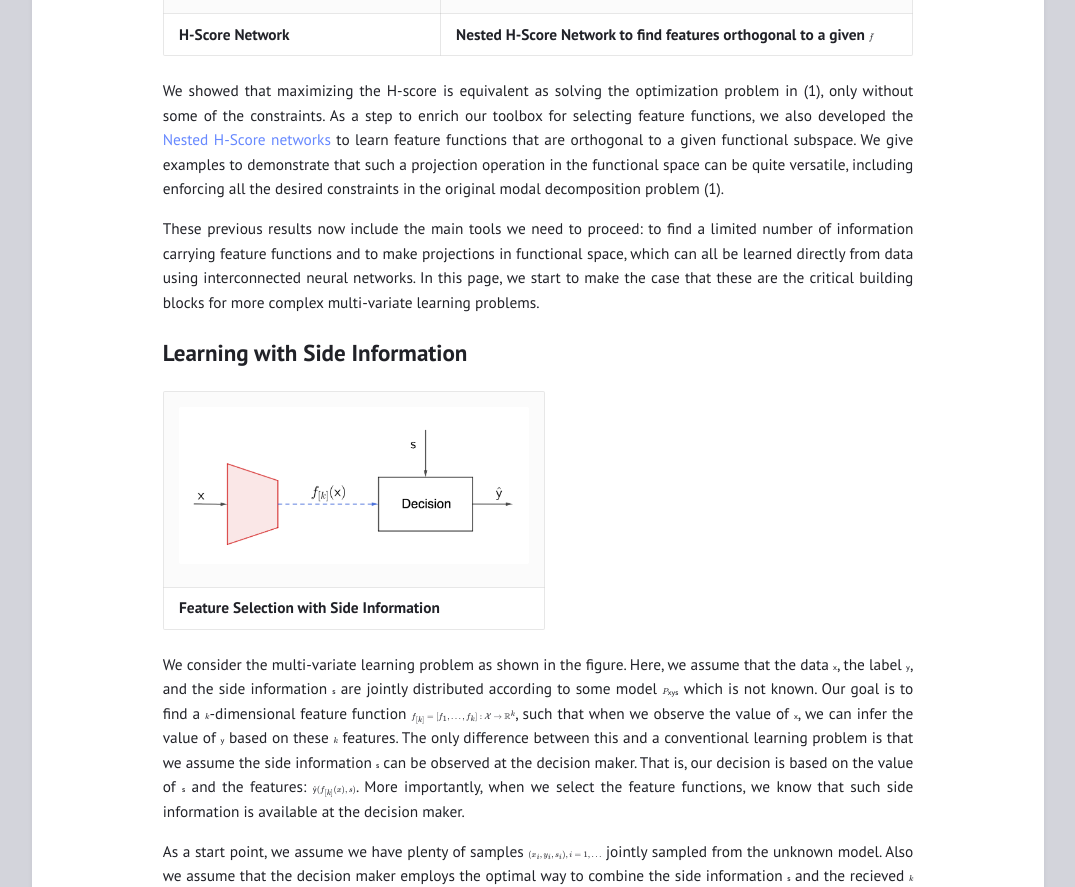
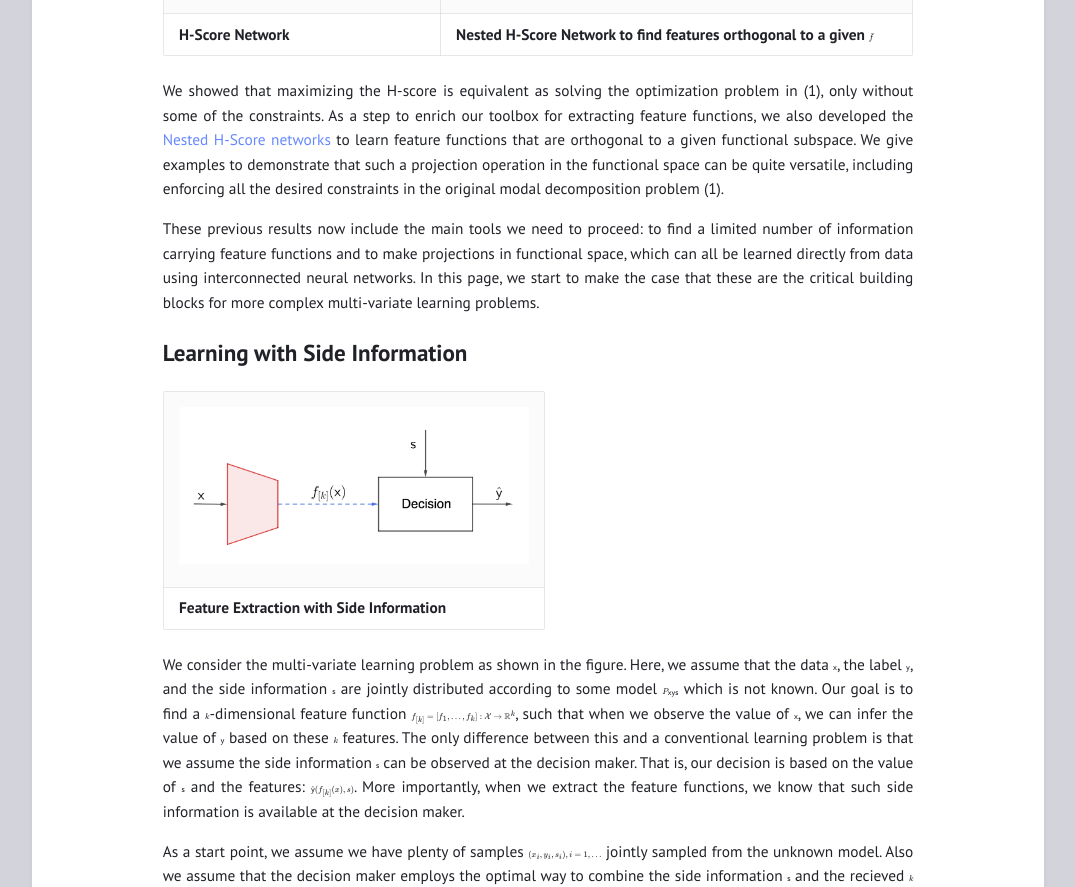
Before and after one commit to gilearning/gilearning.github.io, a Jekyll site: the page built from _posts/2022-09-15-SideInfo.md, in a window 1280 px wide and 1400 px high, scrolled down 1143 px. Shown: the part 179-1066 px from the top of the window, without its empty margins (102-1177 px from the left). Built offline with Jekyll 4.4.1, drawn with Linux system fonts in a browser that asks for light colours; formulas are drawn with MathJax 3; some of the changed text lies outside the part shown.

Commit message:
Update 2022-09-15-SideInfo.md
select -> extract

```diff
--- a/_posts/2022-09-15-SideInfo.md
+++ b/_posts/2022-09-15-SideInfo.md
@@ -9,7 +9,7 @@
 {:toc}
 
 > ### The Key Points
->  We introduce our first  multi-variate feature extraction problem, the problem of learning with side information. Here, we wish to select a $k$-dimensional feature of the data $\mathsf x$ that carries useful information to infer the value of the label $\mathsf y$, while excluding the information that a jointly distributed side information $\mathsf s$ can provide. We use this example to develop the underlying geometric structure of multi-variate dependence, and demonstrate how to use the nested H-Score networks to make projections according to these structures to get good solutions.
+>  We introduce our first  multi-variate feature extraction problem, the problem of learning with side information. Here, we wish to extract a $k$-dimensional feature of the data $\mathsf x$ that carries useful information to infer the value of the label $\mathsf y$, while excluding the information that a jointly distributed side information $\mathsf s$ can provide. We use this example to develop the underlying geometric structure of multi-variate dependence, and demonstrate how to use the nested H-Score networks to make projections according to these structures to get good solutions.
 
 ## Previously
 We started by observing that the dependence between two random variables $\mathsf x$ and $\mathsf y$ can be decomposed into a number of modes, each mode as a simple correlation between a feature $f_i(\mathsf x)$ and a feature $g_i(\mathsf y)$. We formulated the [modal decomposition](https://gilearning.github.io/ModalDecomposition/) as the optimization problem
@@ -31,16 +31,16 @@
 |![test image](/assets/Hscorenetwork.png){: width="250" }|![test image](/assets/nested H2.png){: width="450" }|
 |<b> H-Score Network </b>|<b> Nested H-Score Network to find features orthogonal to a given $\bar{f}$ </b>|
 
-We showed that maximizing the H-score is equivalent as solving the optimization problem in (1), only without some of the constraints. As a step to enrich our toolbox for selecting feature functions, we also developed the [Nested H-Score networks](https://gilearning.github.io/NestedHScore/) to learn feature functions that are orthogonal to a given functional subspace. We give examples to demonstrate that such a projection operation in the functional space can be quite versatile, including enforcing all the desired constraints in the original modal decomposition problem (1).
+We showed that maximizing the H-score is equivalent as solving the optimization problem in (1), only without some of the constraints. As a step to enrich our toolbox for extracting feature functions, we also developed the [Nested H-Score networks](https://gilearning.github.io/NestedHScore/) to learn feature functions that are orthogonal to a given functional subspace. We give examples to demonstrate that such a projection operation in the functional space can be quite versatile, including enforcing all the desired constraints in the original modal decomposition problem (1).
 
 These previous results now include the main tools we need to proceed: to find a limited number of information carrying feature functions and to make projections in functional space, which can all be learned directly from data using interconnected neural networks. In this page, we start to make the case that these are the critical building blocks for more complex multi-variate learning problems.
 
 ## Learning with Side Information
 
 |![test image](/assets/sideinfo.png){: width="350" }|
-|<b> Feature Selection with Side Information </b>|
+|<b> Feature Extraction with Side Information </b>|
 
-We consider the multi-variate learning problem as shown in the figure. Here, we assume that the data $\mathsf x$, the label $\mathsf y$, and the side information $\mathsf s$ are jointly distributed according to some model $P_{\mathsf {xys}}$ which is not known. Our goal is to find a $k$-dimensional feature function $f_{[k]} = [f_1, \ldots, f_k] : \mathcal X \to \mathbb R^k$, such that when we observe the value of $\mathsf x$, we can infer the value of $\mathsf y$ based on these $k$ features. The only difference between this and a conventional learning problem is that we assume the side information $\mathsf s$ can be observed at the decision maker. That is, our decision is based on the value of $\mathsf s$ and the features: $\widehat{\mathsf y} (f_{[k]}(x), s)$. More importantly, when we select the feature functions, we know that such side information is available at the decision maker.
+We consider the multi-variate learning problem as shown in the figure. Here, we assume that the data $\mathsf x$, the label $\mathsf y$, and the side information $\mathsf s$ are jointly distributed according to some model $P_{\mathsf {xys}}$ which is not known. Our goal is to find a $k$-dimensional feature function $f_{[k]} = [f_1, \ldots, f_k] : \mathcal X \to \mathbb R^k$, such that when we observe the value of $\mathsf x$, we can infer the value of $\mathsf y$ based on these $k$ features. The only difference between this and a conventional learning problem is that we assume the side information $\mathsf s$ can be observed at the decision maker. That is, our decision is based on the value of $\mathsf s$ and the features: $\widehat{\mathsf y} (f_{[k]}(x), s)$. More importantly, when we extract the feature functions, we know that such side information is available at the decision maker.
 
 As a start point, we assume we have plenty of samples $(x_i, y_i, s_i), i=1, \ldots$ jointly sampled from the unknown model. Also we assume that the decision maker employs the optimal way to combine the side information $\mathsf s$ and the recieved $k$ features of $\mathsf x$ to estimate the value of $\mathsf y$. We can imagine a neural network is used to learn this decision function perfectly. The focus of this problem is how to find the $k$ feature functions to best facilitate this decision making.
 
@@ -85,7 +85,7 @@
 
 As we stated in the [properties of modal decomposition](https://gilearning.github.io/ModalDecomposition/#properties-of-modal-decomposition), under the local assumption, we have $\Vert \mathrm{PMI}_{\mathsf {x; s,y}}\Vert^2  \approx 2\cdot I(\mathsf x; \mathsf {s,y})$. Here one can show an additional fact that $\Vert \pi_M\Vert^2 \approx 2 \cdot I(\mathsf x; \mathsf s)$. From that, we also have $\Vert \pi_c \Vert^2 \approx 2 \cdot I(\mathsf x; \mathsf y \vert \mathsf s)$. Thus, the above Pythagorean relation is simply a geometric version of the chain rule of mutual information. It decomposes the dependence between $\mathsf x$ and a pair of random variables $\mathsf {s,y}$ into two orthogonal components: one follows the Markov constraint and only captures the $\mathsf {x-s}$ dependence, and the other is the conditional dependence between $\mathsf x$ and $\mathsf y$ conditioned on $\mathsf s$.
 
-Going back to our problem of learning with side-information. It is clear at this point that in selecting the features of $\mathsf x$, we do not want any component in $\mathcal M$, since that is only helpful to predict the value of $\mathsf s$, which is already available at the decision maker.
+Going back to our problem of learning with side-information. It is clear at this point that in extracting the features of $\mathsf x$, we do not want any component in $\mathcal M$, since that is only helpful to predict the value of $\mathsf s$, which is already available at the decision maker.
 
 The optimal choice of feature functions under this setup should be the $k$ strongest modes of $\pi_C$! By definition, we need to find the component of the PMI that is orthogonal to $\mathcal M$, which requires a projection operation in the functional space, and we can do that with a nested H-Score network.
 
@@ -99,7 +99,7 @@
 
 A slightly subtle point here is that in order to make the learned $f, g$ feature functions to be orthogonal to $\mathcal{M}$, we need to make sure that  $\mathrm{span}(\bar{f} \otimes \bar{g})$ is large enough to cover $\mathcal M$. In particular, the dimensionality, i.e.,$\bar{k}$ the number of nodes at the output layer of the $\bar{f}$ and  $\bar{g}$ networks, need to be large enough. More precisely, we will need $\bar{k} \geq \mathrm{rank} (P_{\mathsf {xs}})$. This is feasible particularly if the side information $\mathsf s$ is a small categorical variable. In such "nice" cases, we can show that the learned $f, g$ feature functions, with expressive neural networks and sufficient amount of training, are the desired modal decomposition of the $\pi_C$ component and hence are the optimal choice of features for the side information problem. A proof of this can be found in this [paper](http://lizhongzheng.mit.edu/sites/default/files/documents/Multivariate%20Feature%20Extraction.pdf).
 
-In the case that we cannot guarantee that $\bar{k}$ is "large enough", the situation is a bit more complex. Optimizing the top H-Score would fix $\bar{f}, \bar{g}$ on a $\bar{k}$ dimensional subspace of $\mathcal M$, and the nested structure guarantees that $f, g$ are trained to be orthogonal to this _subspace_, instead of $\mathcal M$, and thus can have components in $\mathcal M$. In the context of learning with side-information, this means that the selected features would have some reduced level of repetitive information of the side information $\mathsf s$, but not completely repetition free.
+In the case that we cannot guarantee that $\bar{k}$ is "large enough", the situation is a bit more complex. Optimizing the top H-Score would fix $\bar{f}, \bar{g}$ on a $\bar{k}$ dimensional subspace of $\mathcal M$, and the nested structure guarantees that $f, g$ are trained to be orthogonal to this _subspace_, instead of $\mathcal M$, and thus can have components in $\mathcal M$. In the context of learning with side-information, this means that the extracted features would have some reduced level of repetitive information of the side information $\mathsf s$, but not completely repetition free.
 
 Here is a [demo] of this solution.
 
```
